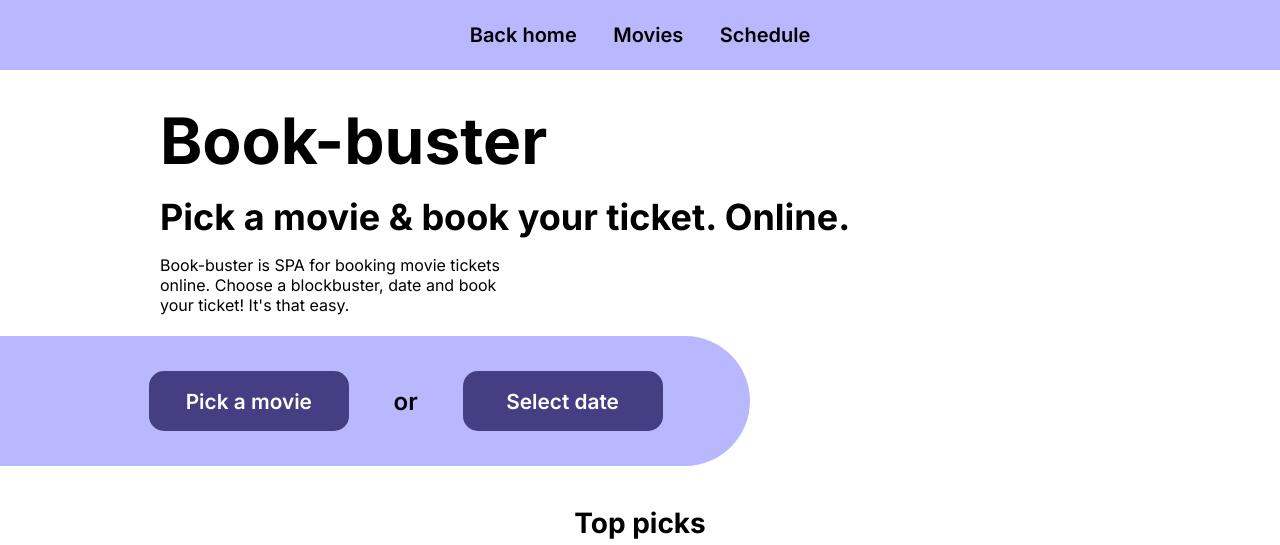
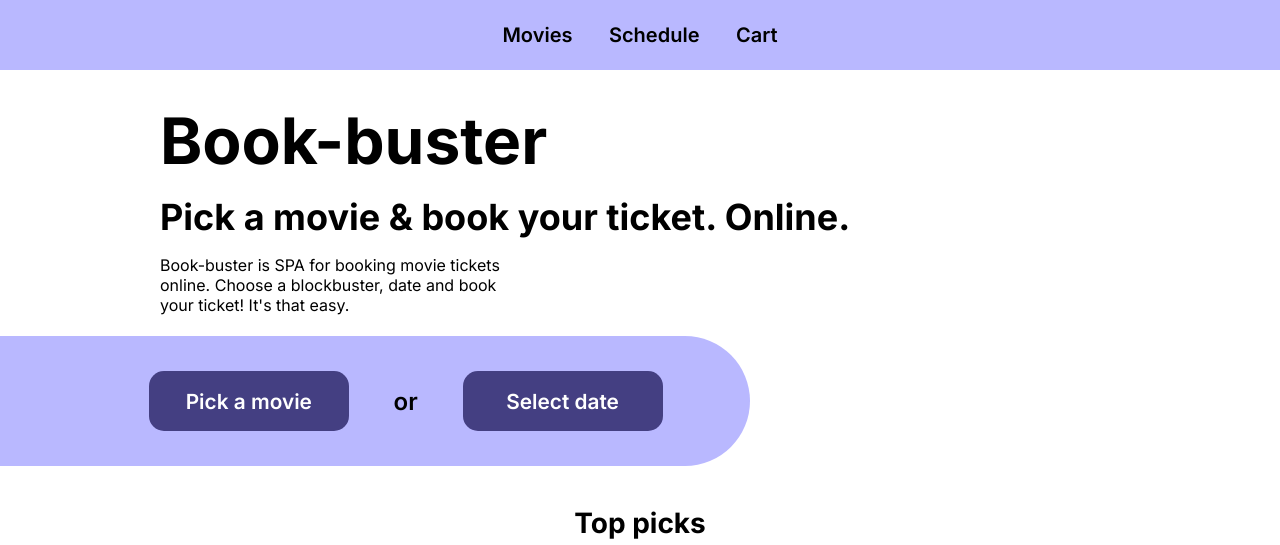
Before and after one commit to beyer96/spa-booking-cinema-tickets, a website with bundled scripts: page index.html in a window 1280 px wide. Shown: the top 545 px of the page. Built offline with nearby package versions, Linux system fonts and the light colour scheme.

Commit message:
Fixed bugs

```diff
--- a/index.html
+++ b/index.html
@@ -4,7 +4,6 @@
     <meta charset="UTF-8">
     <meta http-equiv="X-UA-Compatible" content="IE=edge">
     <meta name="viewport" content="width=device-width, initial-scale=1.0">
-    <link rel="stylesheet" href="./static/styles/style.css">
     <title>SPA - Single page application</title>
 </head>
 <body>
--- a/static/js/views/Home.js
+++ b/static/js/views/Home.js
@@ -24,9 +24,9 @@ export default class extends View {
         <link rel="stylesheet" href="./static/styles/home.css">
         <header>
             <ul>
-                <a href="/" data-link><li>Back home</li></a>
                 <a href="/movies" data-link><li>Movies</li></a>
                 <a href="/schedule" data-link><li>Schedule</li></a>
+                <a href="/cart" data-link><li>Cart</li></a>
             </ul>
         </header>
         <main>
```
